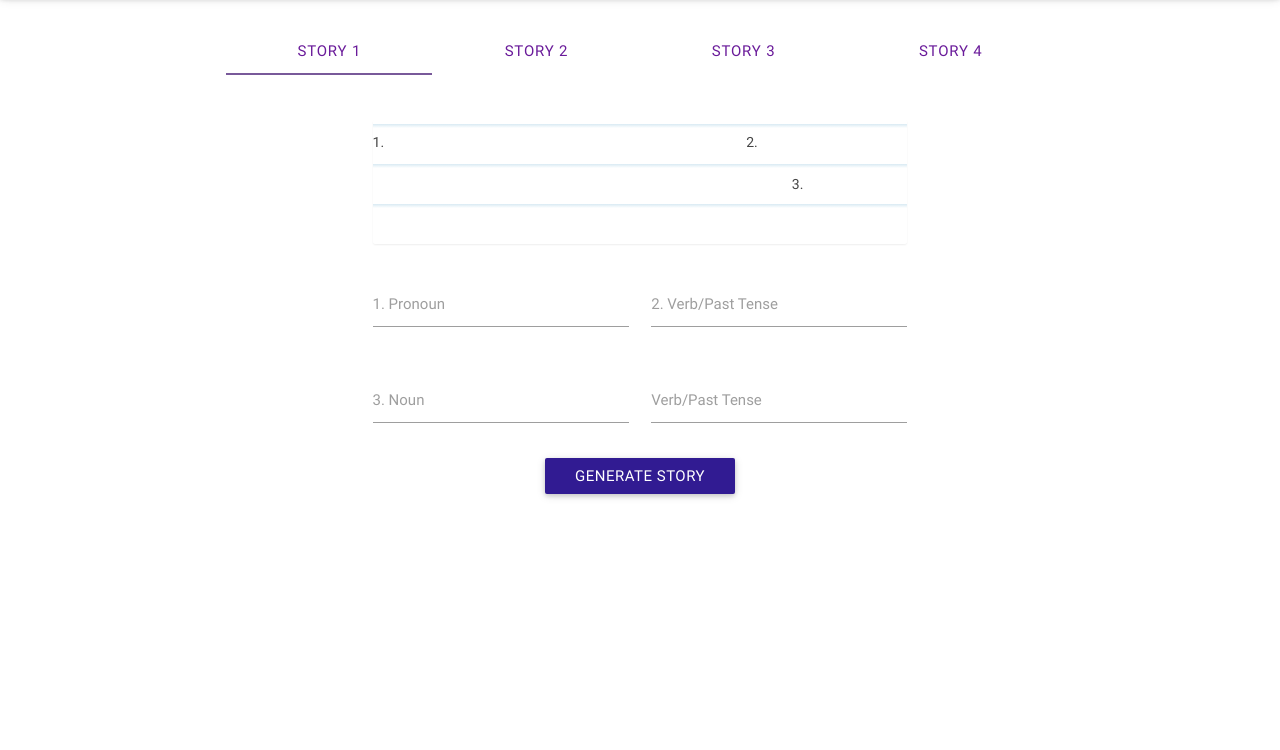
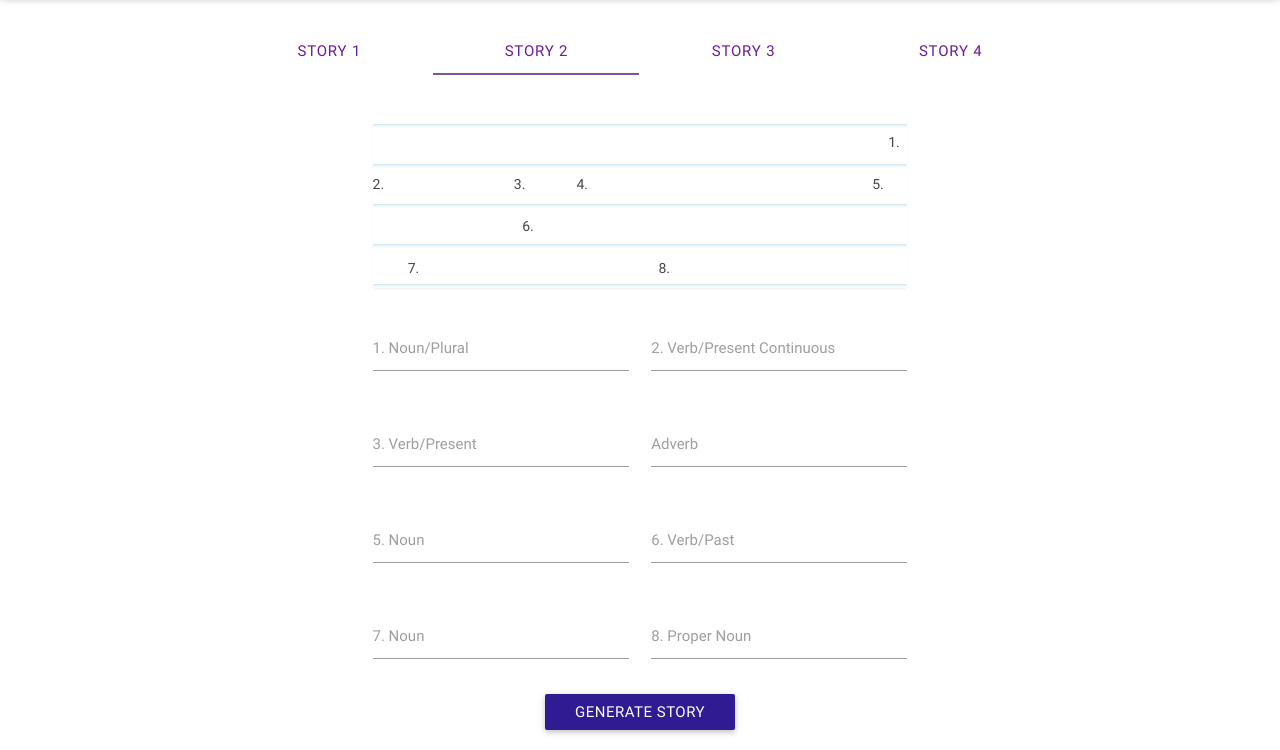
Before and after one commit to alvik1994/alvik1994.github.io, a plain HTML site: page index.html at #/story2 in a window 1280 px wide. Shown: the part 67-817 px from the top of the page. Drawn offline with Linux system fonts and the light colour scheme.

Commit message:
finished story 2

```diff
--- a/index.html
+++ b/index.html
@@ -66,6 +66,11 @@
     <script src="./scripts/angular-route.js"></script>
     <script>
         jq(document).ready(function(){
+            var $currentTab = jq("a[href='"+location.hash+"']").data('target');
+            if ($currentTab){
+                $currentTab=$currentTab.substring(1,$currentTab.length);
+                jq('ul.tabs').tabs('select_tab', $currentTab);
+            }
             var outerwidth = parseInt(jq('.dropdown-button').outerWidth());
             jq('ul.tabs').tabs();
             jq('.dropdown-button+ul').width(outerwidth);
@@ -75,7 +80,6 @@
             jq('#stories>li>a').on('click', function(){
                 var $target = jq(this).data("target");
                 $target = $target.substring(1, $target.length);
-                console.log($target);
                 jq('ul.tabs').tabs('select_tab', $target);
             });
         });
@@ -91,10 +95,6 @@
             }])
             .config(function($routeProvider){
                 $routeProvider
-//                    .when('/',{
-//                        templateUrl: './story1.html',
-//                        controller: 'Story1Ctrl'
-//                    })
                     .when('/story1',{
                         templateUrl: './story1.html',
                         controller: 'StoryCtrl'
--- a/story2.html
+++ b/story2.html
@@ -1,30 +1,53 @@
 <div class="paper">
     <p ng-class="{'blackout':!activetext}">
-        <span class="number visible">1.</span> <span class="visible">{{words.word1}}</span> visited Washington Square Park and <span class="number visible">2.</span> <span class="visible">{{words.word2}}</span>
-        for an hour to get rid of stress. By the time {{words.word1}} was done,
-        the <span class="number visible">3.</span> <span class="visible">{{words.word3}}</span> was on fire.
+        I am on my way to Insomnia Cookes, and I see some <span class="number visible">1.</span> <span class="visible">{{words.word1}}
+        </span> <span class="number visible">2.</span> <span class="visible">{{words.word2}}</span> a cat. These {{words.word1}}
+        <span class="number visible">3.</span> <span class="visible">{{words.word3}}</span> very <span class="number visible">4.</span> <span class="visible">{{words.word4}}</span> for {{words.word1}}.
+        After eating my favorite <span class="number visible">5.</span> <span class="visible">{{words.word5}}</span> filled cookies, I <span class="number visible">6.</span> <span class="visible">{{words.word6}}</span> some random girl on the street with my
+        <span class="number visible">7.</span> <span class="visible">{{words.word7}}</span>. Turns out that girl was <span class="number visible">8.</span> <span class="visible">{{words.word8}}</span>!
     </p>
 </div>
 <div class="row">
     <div class="input-field col s6">
         <input id="word1" type="text" class="validate" ng-model="words.word1">
-        <label for="word1">1. Pronoun</label>
+        <label for="word1">1. Noun/Plural</label>
     </div>
     <div class="input-field col s6">
         <input id="word2" type="text" class="validate" ng-model="words.word2">
-        <label for="word2">2. Verb/Past Tense</label>
+        <label for="word2">2. Verb/Present Continuous</label>
     </div>
 </div>
 <div class="row">
     <div class="input-field col s6">
         <input id="word3" type="text" class="validate" ng-model="words.word3">
-        <label for="word3">3. Noun</label>
+        <label for="word3">3. Verb/Present</label>
     </div>
     <div class="input-field col s6">
         <input id="word4" type="text" class="validate" ng-model="words.word4">
-        <label for="word4">Verb/Past Tense</label>
+        <label for="word4">Adverb</label>
     </div>
 </div>
+<div class="row">
+    <div class="input-field col s6">
+        <input id="word5" type="text" class="validate" ng-model="words.word5">
+        <label for="word5">5. Noun</label>
+    </div>
+    <div class="input-field col s6">
+        <input id="word6" type="text" class="validate" ng-model="words.word6">
+        <label for="word6">6. Verb/Past</label>
+    </div>
+</div>
+<div class="row">
+    <div class="input-field col s6">
+        <input id="word7" type="text" class="validate" ng-model="words.word7">
+        <label for="word7">7. Noun</label>
+    </div>
+    <div class="input-field col s6">
+        <input id="word8" type="text" class="validate" ng-model="words.word8">
+        <label for="word8">8. Proper Noun</label>
+    </div>
+</div>
+
 <div class="container text-center">
     <button type="button" class="waves-effect waves-light btn deep-purple darken-4 generate" ng-click="makeActiveText()">Generate Story</button>
 </div>
```
